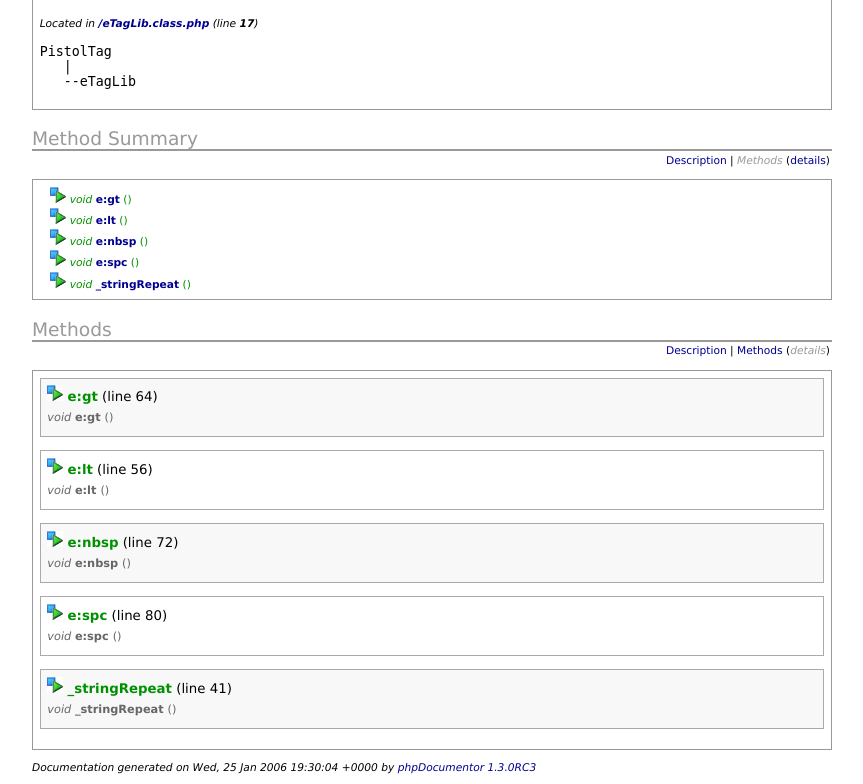
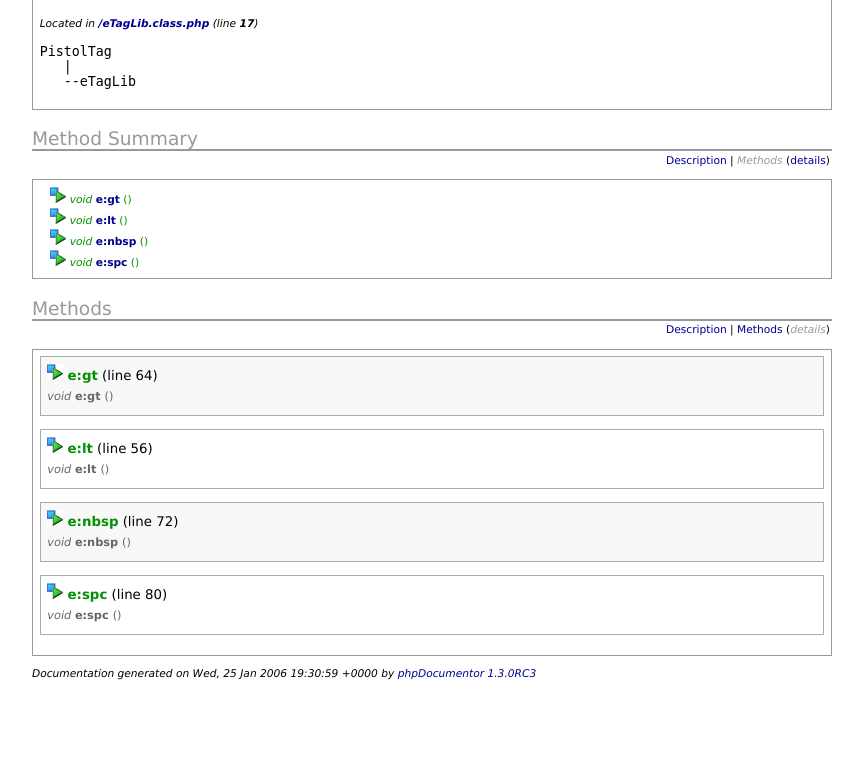
Before and after one commit to BackupTheBerlios/xtml-svn, a PHP site: page /documentation/taglibs/default/eTagLib.html in a window 1280 px wide. Shown: the part 118-902 px from the top of the page, without its empty margins (208-1071 px from the left). After the commit the page ends 798 px from the top, so only its background shows below. Run offline with PHP 8.4, Linux system fonts and the light colour scheme.

Commit message:
Doc updates

```diff
--- a/main/documentation/taglibs/classtrees_default.html
+++ b/main/documentation/taglibs/classtrees_default.html
@@ -41,7 +41,7 @@
 <li>PistolTag<ul><li><a href="default/stringTagLib.html">stringTagLib</a></li></ul></li></ul>
 
 	<p class="notes" id="credit">
-		Documentation generated on Wed, 25 Jan 2006 19:30:04 +0000 by <a href="http://www.phpdoc.org" target="_blank">phpDocumentor 1.3.0RC3</a>
+		Documentation generated on Wed, 25 Jan 2006 19:30:59 +0000 by <a href="http://www.phpdoc.org" target="_blank">phpDocumentor 1.3.0RC3</a>
 	</p>
 	</body>
 </html>
--- a/main/documentation/taglibs/default/_cTagLib_class_php.html
+++ b/main/documentation/taglibs/default/_cTagLib_class_php.html
@@ -161,7 +161,7 @@
 
 
 	<p class="notes" id="credit">
-		Documentation generated on Wed, 25 Jan 2006 19:30:04 +0000 by <a href="http://www.phpdoc.org" target="_blank">phpDocumentor 1.3.0RC3</a>
+		Documentation generated on Wed, 25 Jan 2006 19:30:59 +0000 by <a href="http://www.phpdoc.org" target="_blank">phpDocumentor 1.3.0RC3</a>
 	</p>
 	</div></body>
 </html>
--- a/main/documentation/taglibs/default/_eTagLib_class_php.html
+++ b/main/documentation/taglibs/default/_eTagLib_class_php.html
@@ -133,7 +133,7 @@
 
 
 	<p class="notes" id="credit">
-		Documentation generated on Wed, 25 Jan 2006 19:30:04 +0000 by <a href="http://www.phpdoc.org" target="_blank">phpDocumentor 1.3.0RC3</a>
+		Documentation generated on Wed, 25 Jan 2006 19:30:59 +0000 by <a href="http://www.phpdoc.org" target="_blank">phpDocumentor 1.3.0RC3</a>
 	</p>
 	</div></body>
 </html>
--- a/main/documentation/taglibs/default/_htmlTagLib_class_php.html
+++ b/main/documentation/taglibs/default/_htmlTagLib_class_php.html
@@ -133,7 +133,7 @@
 
 
 	<p class="notes" id="credit">
-		Documentation generated on Wed, 25 Jan 2006 19:30:04 +0000 by <a href="http://www.phpdoc.org" target="_blank">phpDocumentor 1.3.0RC3</a>
+		Documentation generated on Wed, 25 Jan 2006 19:30:59 +0000 by <a href="http://www.phpdoc.org" target="_blank">phpDocumentor 1.3.0RC3</a>
 	</p>
 	</div></body>
 </html>
--- a/main/documentation/taglibs/default/_i18nTagLib_class_php.html
+++ b/main/documentation/taglibs/default/_i18nTagLib_class_php.html
@@ -133,7 +133,7 @@
 
 
 	<p class="notes" id="credit">
-		Documentation generated on Wed, 25 Jan 2006 19:30:04 +0000 by <a href="http://www.phpdoc.org" target="_blank">phpDocumentor 1.3.0RC3</a>
+		Documentation generated on Wed, 25 Jan 2006 19:30:59 +0000 by <a href="http://www.phpdoc.org" target="_blank">phpDocumentor 1.3.0RC3</a>
 	</p>
 	</div></body>
 </html>
--- a/main/documentation/taglibs/default/_mdTagLib_class_php.html
+++ b/main/documentation/taglibs/default/_mdTagLib_class_php.html
@@ -140,7 +140,7 @@
 														</div>
 		<div class="info-box-body">
 			<a name="_php-markdown_php"><!-- --></a>
-<div class="oddrow">
+<div class="evenrow">
 
 	<div>
 		<img src="../media/images/Page.png" alt=" " />
@@ -161,7 +161,7 @@
 
 
 	<p class="notes" id="credit">
-		Documentation generated on Wed, 25 Jan 2006 19:30:04 +0000 by <a href="http://www.phpdoc.org" target="_blank">phpDocumentor 1.3.0RC3</a>
+		Documentation generated on Wed, 25 Jan 2006 19:30:59 +0000 by <a href="http://www.phpdoc.org" target="_blank">phpDocumentor 1.3.0RC3</a>
 	</p>
 	</div></body>
 </html>
--- a/main/documentation/taglibs/default/_phpTagLib_class_php.html
+++ b/main/documentation/taglibs/default/_phpTagLib_class_php.html
@@ -133,7 +133,7 @@
 
 
 	<p class="notes" id="credit">
-		Documentation generated on Wed, 25 Jan 2006 19:30:04 +0000 by <a href="http://www.phpdoc.org" target="_blank">phpDocumentor 1.3.0RC3</a>
+		Documentation generated on Wed, 25 Jan 2006 19:30:59 +0000 by <a href="http://www.phpdoc.org" target="_blank">phpDocumentor 1.3.0RC3</a>
 	</p>
 	</div></body>
 </html>
--- a/main/documentation/taglibs/default/_stringTagLib_class_php.html
+++ b/main/documentation/taglibs/default/_stringTagLib_class_php.html
@@ -133,7 +133,7 @@
 
 
 	<p class="notes" id="credit">
-		Documentation generated on Wed, 25 Jan 2006 19:30:04 +0000 by <a href="http://www.phpdoc.org" target="_blank">phpDocumentor 1.3.0RC3</a>
+		Documentation generated on Wed, 25 Jan 2006 19:30:59 +0000 by <a href="http://www.phpdoc.org" target="_blank">phpDocumentor 1.3.0RC3</a>
 	</p>
 	</div></body>
 </html>
--- a/main/documentation/taglibs/default/cTagLib.html
+++ b/main/documentation/taglibs/default/cTagLib.html
@@ -537,7 +537,7 @@
 
 
 	<p class="notes" id="credit">
-		Documentation generated on Wed, 25 Jan 2006 19:30:04 +0000 by <a href="http://www.phpdoc.org" target="_blank">phpDocumentor 1.3.0RC3</a>
+		Documentation generated on Wed, 25 Jan 2006 19:30:59 +0000 by <a href="http://www.phpdoc.org" target="_blank">phpDocumentor 1.3.0RC3</a>
 	</p>
 	</div></body>
 </html>
--- a/main/documentation/taglibs/default/eTagLib.html
+++ b/main/documentation/taglibs/default/eTagLib.html
@@ -152,13 +152,6 @@
 										<a href="#e:spc" title="details" class="method-name">e:spc</a>
 											()
 									</div>
-
-				<div class="method-definition">
-					<img src="../media/images/Method.png" alt=" "/>
-											<span class="method-result">void</span>
-										<a href="#_stringRepeat" title="details" class="method-name">_stringRepeat</a>
-											()
-									</div>
 							</div>
 		</div>
 	</div>
@@ -258,34 +251,13 @@
 
 
 	</div>
-<a name="method_stringRepeat" id="_stringRepeat"><!-- --></a>
-<div class="oddrow">
-
-	<div class="method-header">
-		<img src="../media/images/Method.png" />
-		<span class="method-title">_stringRepeat</span> (line <span class="line-number">41</span>)
-	</div>
-
-	<!-- ========== Info from phpDoc block ========= -->
-
-	<div class="method-signature">
-		<span class="method-result">void</span>
-		<span class="method-name">
-			_stringRepeat
-		</span>
-					()
-			</div>
-
-
-
-	</div>
 
 		</div>
 	</div>
 
 
 	<p class="notes" id="credit">
-		Documentation generated on Wed, 25 Jan 2006 19:30:04 +0000 by <a href="http://www.phpdoc.org" target="_blank">phpDocumentor 1.3.0RC3</a>
+		Documentation generated on Wed, 25 Jan 2006 19:30:59 +0000 by <a href="http://www.phpdoc.org" target="_blank">phpDocumentor 1.3.0RC3</a>
 	</p>
 	</div></body>
 </html>
--- a/main/documentation/taglibs/default/mdTagLib.html
+++ b/main/documentation/taglibs/default/mdTagLib.html
@@ -147,7 +147,7 @@
 		<div class="info-box-body">
 			<A NAME='method_detail'></A>
 <a name="methodmd:text" id="md:text"><!-- --></a>
-<div class="evenrow">
+<div class="oddrow">
 
 	<div class="method-header">
 		<img src="../media/images/Method.png" />
@@ -173,7 +173,7 @@
 
 
 	<p class="notes" id="credit">
-		Documentation generated on Wed, 25 Jan 2006 19:30:04 +0000 by <a href="http://www.phpdoc.org" target="_blank">phpDocumentor 1.3.0RC3</a>
+		Documentation generated on Wed, 25 Jan 2006 19:30:59 +0000 by <a href="http://www.phpdoc.org" target="_blank">phpDocumentor 1.3.0RC3</a>
 	</p>
 	</div></body>
 </html>
--- a/main/documentation/taglibs/default/phpTagLib.html
+++ b/main/documentation/taglibs/default/phpTagLib.html
@@ -154,7 +154,7 @@
 		<div class="info-box-body">
 			<A NAME='method_detail'></A>
 <a name="methodphp:info" id="php:info"><!-- --></a>
-<div class="evenrow">
+<div class="oddrow">
 
 	<div class="method-header">
 		<img src="../media/images/Method.png" />
@@ -176,7 +176,7 @@
 
 	</div>
 <a name="methodphp:self" id="php:self"><!-- --></a>
-<div class="oddrow">
+<div class="evenrow">
 
 	<div class="method-header">
 		<img src="../media/images/Method.png" />
@@ -203,7 +203,7 @@
 
 
 	<p class="notes" id="credit">
-		Documentation generated on Wed, 25 Jan 2006 19:30:04 +0000 by <a href="http://www.phpdoc.org" target="_blank">phpDocumentor 1.3.0RC3</a>
+		Documentation generated on Wed, 25 Jan 2006 19:30:59 +0000 by <a href="http://www.phpdoc.org" target="_blank">phpDocumentor 1.3.0RC3</a>
 	</p>
 	</div></body>
 </html>
--- a/main/documentation/taglibs/errors.html
+++ b/main/documentation/taglibs/errors.html
@@ -61,7 +61,7 @@
 <b>Warning on line 19</b> - no @package tag was used in a DocBlock for class stringTagLib<br>
 <b>Warning on line 153</b> - File "/home/jallen/workspace/classesarecode/PiSToL/src/stringTagLib.class.php" has no page-level DocBlock, use @package in the first DocBlock to create one<br>
 	<p class="notes" id="credit">
-		Documentation generated on Wed, 25 Jan 2006 19:30:04 +0000 by <a href="http://www.phpdoc.org" target="_blank">phpDocumentor 1.3.0RC3</a>
+		Documentation generated on Wed, 25 Jan 2006 19:30:59 +0000 by <a href="http://www.phpdoc.org" target="_blank">phpDocumentor 1.3.0RC3</a>
 	</p>
 	</body>
 </html>
--- a/main/documentation/taglibs/index.html
+++ b/main/documentation/taglibs/index.html
@@ -4,7 +4,7 @@
      "http://www.w3.org/TR/xhtml1/DTD/xhtml1-frameset.dtd">
    <html xmlns="http://www.w3.org/1999/xhtml">
 <head>
-	<!-- Generated by phpDocumentor on Wed, 25 Jan 2006 19:30:04 +0000  -->
+	<!-- Generated by phpDocumentor on Wed, 25 Jan 2006 19:30:59 +0000  -->
   <title>PiSToL</title>
   <meta http-equiv='Content-Type' content='text/html; charset=iso-8859-1'/>
 </head>
--- a/main/src/eTagLib.class.php
+++ b/main/src/eTagLib.class.php
@@ -36,7 +36,7 @@
 		}
 
 		/**
-		 *
+		 * @ignore
 		 */
 		function _stringRepeat($element, $str)
 		{
```
Also changed, not shown: main/documentation/taglibs/default/htmlTagLib.html (+4 -4 lines), main/documentation/taglibs/default/i18nTagLib.html (+4 -4 lines), main/documentation/taglibs/default/stringTagLib.html (+10 -10 lines), main/documentation/taglibs/elementindex.html (+0 -17 lines), main/documentation/taglibs/elementindex_default.html (+0 -17 lines).
